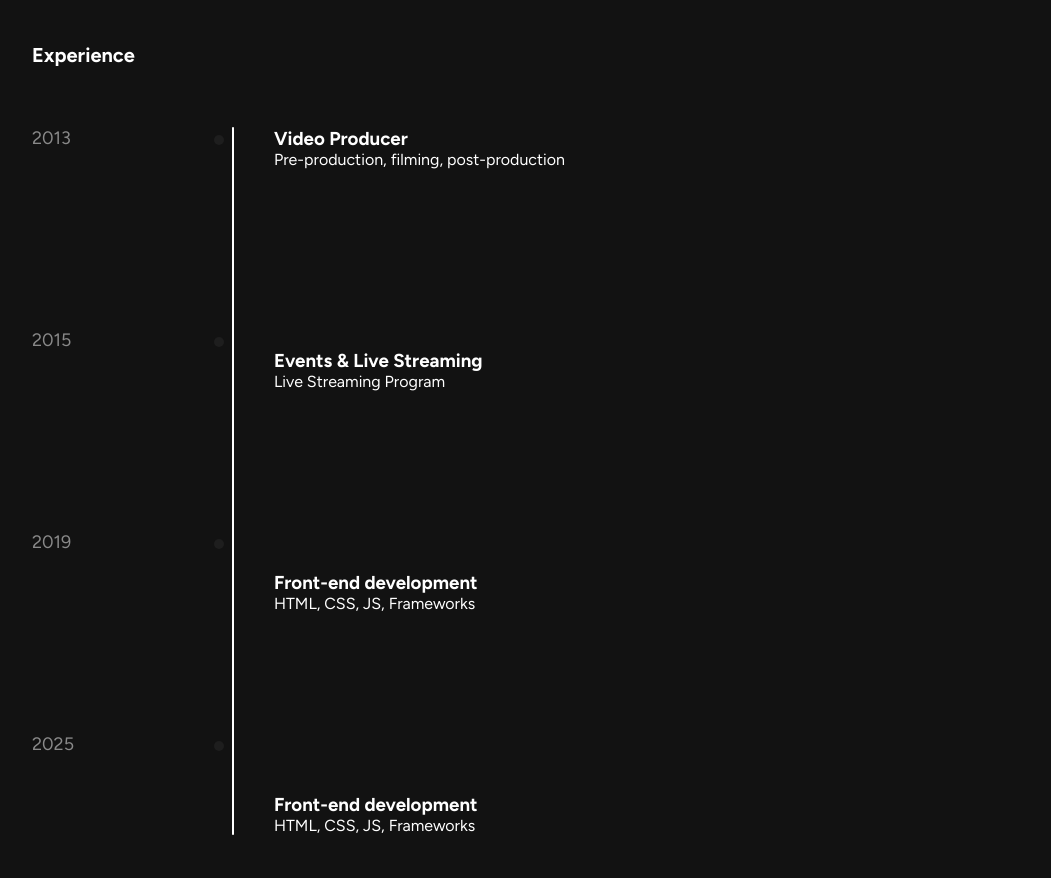
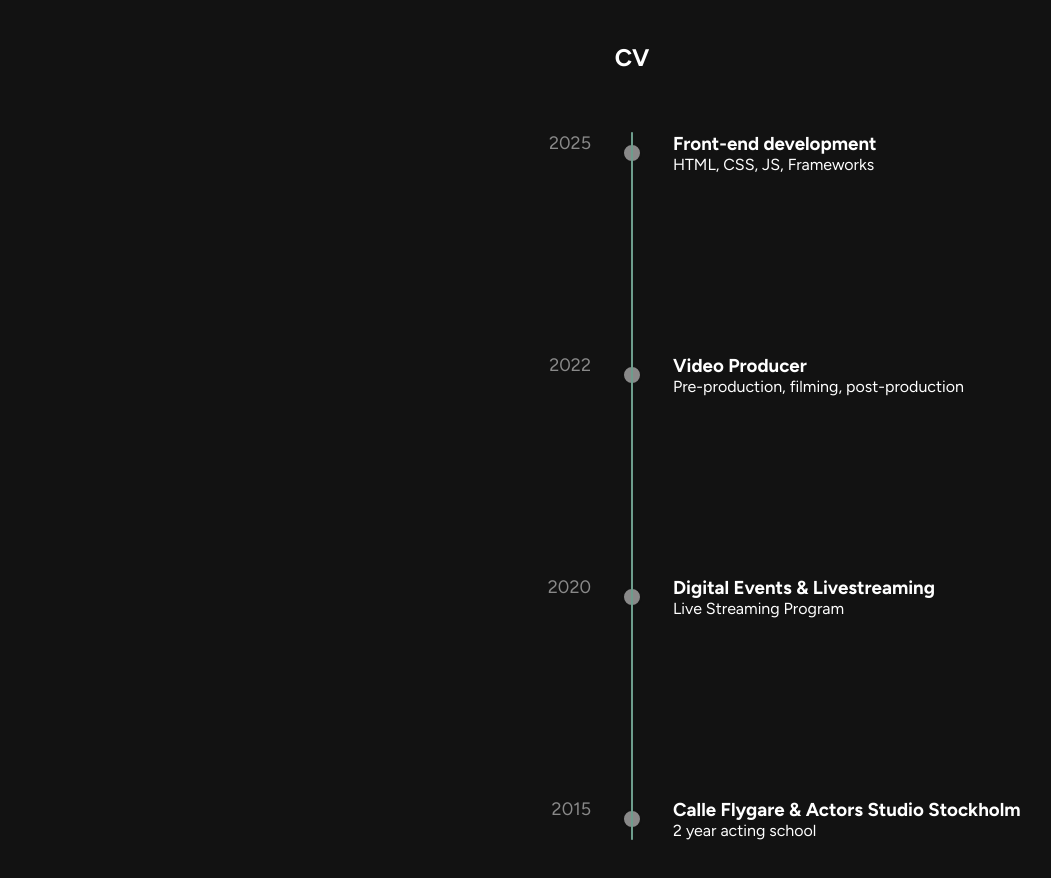
Before and after one commit to aw3stm/Portfolio1_AnnaVestman_FTMAR25, a plain HTML site: page index.html in a window 1280 px wide. Shown: the part 2220-3098 px from the top of the page, without its empty margins (8-1059 px from the left). Before the commit the page ends 3055 px from the top, so only its background shows below. Drawn offline with Linux system fonts and the light colour scheme.

Commit message:
Working on CV section, imported icons to that section

```diff
--- a/css/style.css
+++ b/css/style.css
@@ -248,8 +248,8 @@ h1.cardTitle {
 }
 
 .aboutSection {
- margin-top: 40px;
- padding: 80px 24px 170px;
+ margin: 32px auto;
+ padding: 80px 10vw 170px;
  position: relative;
  overflow: visible;
  background: #1d1d1d;
@@ -262,7 +262,7 @@ h1.cardTitle {
  font-weight: 800;
  line-height: 1;
  text-align: right;
- margin-bottom: 20px;
+ margin-bottom: 12px;
 }
 
 .aboutTitle span {
@@ -272,8 +272,8 @@ h1.cardTitle {
 .aboutImg {
  display: block;
  width: 90%;
- max-width: 420px;
- margin: 32px auto 0;
+ max-width: 390px;
+ margin: 32px 72px 24px 0;
  position: relative;
  z-index: 2;
  transform: translateY(clamp(12px, 8vw, 40px));
@@ -298,27 +298,30 @@ h1.cardTitle {
  gap: 32px;
 }
 
+/*CV Section */
+.cvSection {
+ margin: 40px 0;
+}
+.cvTitle {
+ text-align: center;
+}
+
 .cvContainer {
  display: grid;
- grid-template-columns: 160px 2px 1fr;
- gap: 40px;
- position: relative;
- align-items: stretch;
+ grid-template-columns: 1fr 2px 1fr;
+ gap: 20px;
 }
 
 .cvStroke {
  position: relative;
  background: #2a2a2a;
  border-radius: 8px;
-
 }
 
 .cvYears {
  display: grid;
  gap: 180px;
- position: sticky;
- top: 140px;
- height: max-content;
+ text-align: right;
 }
 
 .edYear {
@@ -328,24 +331,24 @@ h1.cardTitle {
 }
 
 .edYear::after {
+ position: absolute;
  content: "";
- display: block;
- right: -32px;
- top: 8px;
- width: 10px;
- height: 10px;
- background: #2a2a2a;
+ right: -31px;
+ top: 50%;
+ width: 16px;
+ height: 16px;
+ transform: translateY(-50%);
+ background: #fff;
+ border: 2px solid var(--bg-color);
  border-radius: 50%;
- position: absolute;
+ z-index: 2;
 }
 
-.edYear.active {
- opacity: 1;
- color: #fff;
+.edYear.active::after {
+ background: #fff;
 }
 
 .cvContent {
- max-width: 700px;
  display: grid;
  gap: 180px;
 }
@@ -356,7 +359,7 @@ h1.cardTitle {
  left: 0;
  width: 100%;
  height: 0%;
- background: #fff;
+ background: var(--btn-color);
  border-radius: 8px;
  transition: height 0.2s linear;
 }
@@ -374,6 +377,8 @@ h1.cardTitle {
  font-size: var(--h2-mobile-size);
  margin-bottom: 60px;
 }
+
+/*Media query */
 
 @media (min-width: 768px) {
  .navContentLinks {
@@ -468,4 +473,38 @@ h1.cardTitle {
   grid-template-columns: 1fr 1fr;
   gap: 32px;
  }
+
+ .cvSection {
+  max-width: 1440px;
+  margin-bottom: 56px;
+ }
+
+ .cvTitle {
+  font-size: var(--h2-desktop-size);
+ }
+
+ .cvContainer {
+  width: 100%;
+  grid-template-columns: 1fr 2px 1fr;
+  gap: 0;
+ }
+
+ .cvYears {
+  text-align: right;
+  justify-items: end;
+  padding-right: 40px;
+ }
+
+ .cvContent {
+  text-align: left;
+  padding-left: 40px;
+ }
+
+ .edYear::after {
+  right: -46px;
+ }
+
+ .edYear::after {
+  right: -51px;
+ }
 }
--- a/index.html
+++ b/index.html
@@ -167,35 +167,35 @@
    </section>
 
    <section class="cvSection" id="cv">
-    <h2 class="cvTitle">Experience</h2>
+    <h2 class="cvTitle">CV</h2>
     <div class="cvContainer">
      <div class="cvYears">
-      <div class="edYear">2013</div>
+      <div class="edYear">2025</div>
+      <div class="edYear">2022</div>
+      <div class="edYear">2020</div>
       <div class="edYear">2015</div>
-      <div class="edYear">2019</div>
-      <div class="edYear">2025</div>
      </div>
 
      <div class="cvStroke">
-        <div class="cvProgress"></div>
+      <div class="cvProgress"></div>
      </div>
 
      <div class="cvContent">
+      <article class="cvCard">
+       <h3>Front-end development</h3>
+       <p>HTML, CSS, JS, Frameworks</p>
+      </article>
       <article class="cvCard">
        <h3>Video Producer</h3>
        <p>Pre-production, filming, post-production</p>
       </article>
       <article class="cvCard">
-       <h3>Events & Live Streaming</h3>
+       <h3>Digital Events & Livestreaming</h3>
        <p>Live Streaming Program</p>
       </article>
       <article class="cvCard">
-       <h3>Front-end development</h3>
-       <p>HTML, CSS, JS, Frameworks</p>
-      </article>
-        <article class="cvCard">
-       <h3>Front-end development</h3>
-       <p>HTML, CSS, JS, Frameworks</p>
+       <h3>Calle Flygare & Actors Studio Stockholm</h3>
+       <p>2 year acting school</p>
       </article>
      </div>
     </div>
--- a/js/script.js
+++ b/js/script.js
@@ -38,9 +38,9 @@ window.addEventListener("scroll", () => {
 
  const cvWindowHeight = window.innerHeight;
  const cvTotalHeight = cvTimeline.offsetHeight;
- const cvVisable = cvWindowHeight - cvRect.top;
+ const cvVisible = cvWindowHeight - cvRect.top;
 
- let cvPercent = (cvVisable / cvTotalHeight) * 100;
+ let cvPercent = (cvVisible / cvTotalHeight) * 100;
  cvPercent = Math.max(0, Math.min(cvPercent, 100));
 
  timeProgress.style.height = cvPercent + "%";
```
Also changed, not shown: icons/After Effects.png (added), icons/Blender.png (added), icons/CSS.png (added), icons/Figma.png (added), icons/HTML.png (added), icons/Illustrator.png (added), icons/InDesign.png (added), icons/JS.png (added), icons/Lightroom.png (added), icons/OBSStudio.png (added), icons/Photoshop.png (added), icons/Premiere Pro.png (added), icons/VS Code.png (added).
